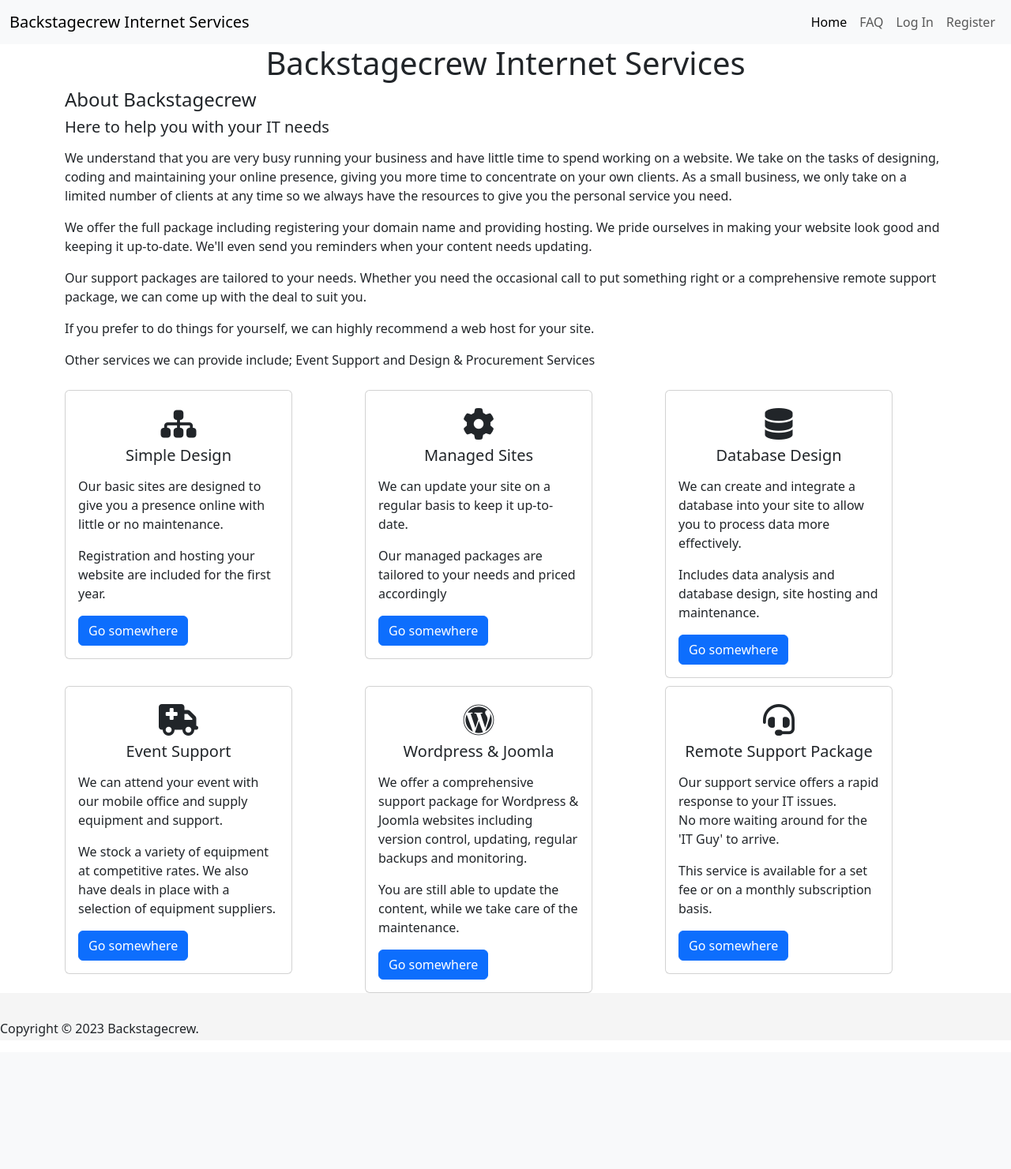
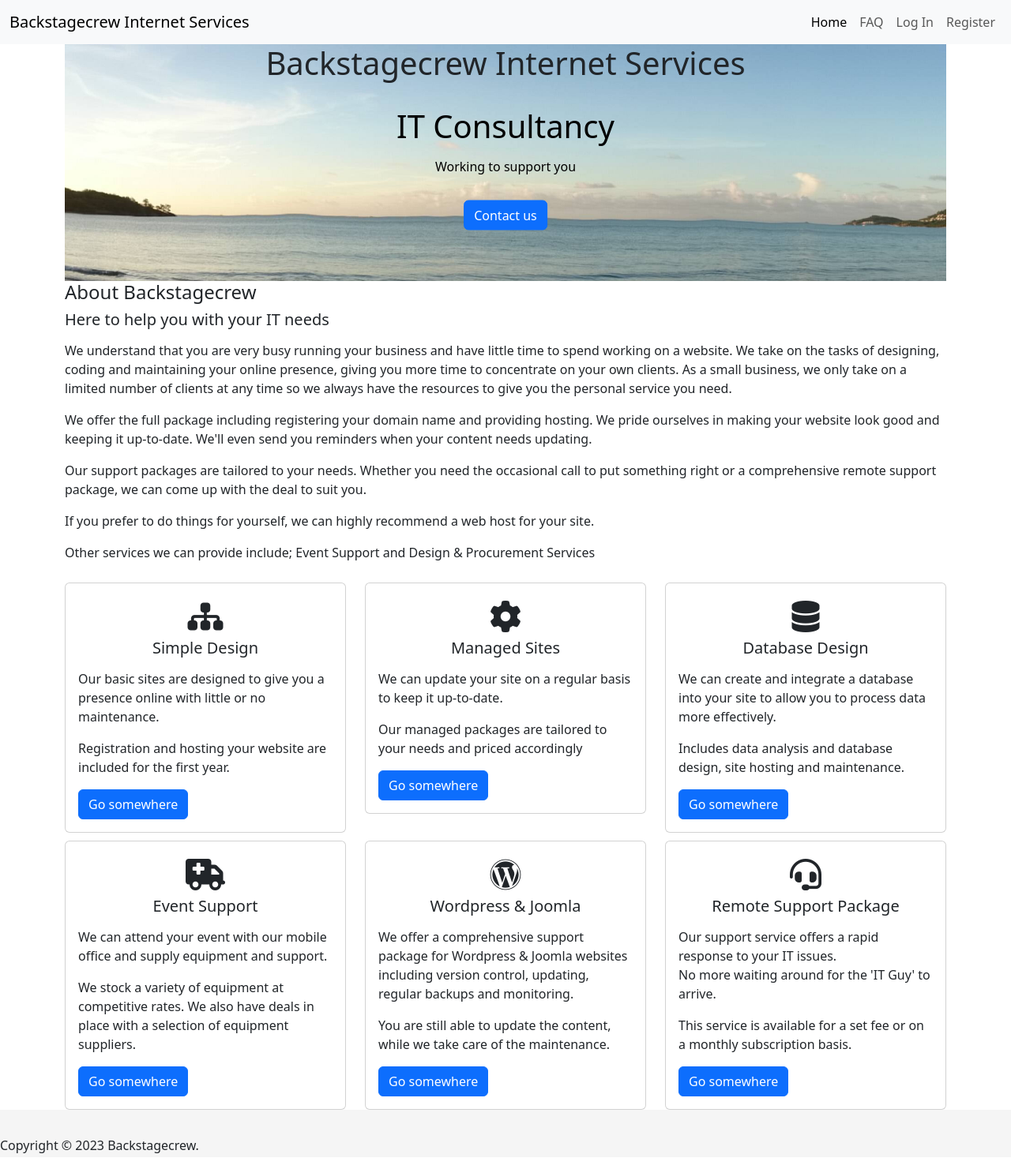
Before and after one commit to BackstagecrewIS/devsite, a Flask app: page / in a window 1280 px wide. Shown: the whole page at 79% size. Before the commit the page ends 1313 px from the top, so only its background shows below. Run offline with Flask 2, Linux system fonts and the light colour scheme; some libraries are stand-ins or nearby versions.

Commit message:
Add hero image to main.html and adjust styles

```diff
--- a/faq/routes.py
+++ b/faq/routes.py
@@ -16,6 +16,11 @@ def faq():
     categories = list(Category.query.order_by(Category.id).all())
     return render_template(
         "faq.html", questions=questions, categories=categories)
+
+
+@app.route("/hero-image")
+def hero():
+    return render_template("templates/img/hero-image.jpg")
 
 
 @app.route("/register", methods=["GET", "POST"])
@@ -49,6 +54,7 @@ def register():
         db.session.add(new_user)
         db.session.commit()
         flash("Registration Successful")
+        flash(new_user)
         return render_template("login.html")
     return render_template("register.html")
 
--- a/faq/static/css/style.css
+++ b/faq/static/css/style.css
@@ -56,9 +56,38 @@ body {
 }
 
 .card {
+    width: 100%;
     margin-top: 10px;
 }
 
 .card-image {
     margin: 15px;
 }
+
+/* Hero image */
+.hero-image {
+    background-image: url('../images/hero-image.jpg');
+
+    /* Set a specific height */
+    height: 300px;
+
+    /* Position and center the image to scale nicely on all screens */
+    background-position: center;
+    background-repeat: no-repeat;
+    background-size: cover;
+    position: relative;
+  }
+
+  /* Place text in the middle of the image */
+  .hero-text {
+    text-align: center;
+    position: absolute;
+    top: 50%;
+    left: 50%;
+    transform: translate(-50%, -50%);
+    color: black;
+  }
+
+  .hero-text h1, p {
+    margin-top: 15px;
+  }
--- a/faq/templates/faq.html
+++ b/faq/templates/faq.html
@@ -1,7 +1,7 @@
 {% extends "base.html" %}
 {% block content %}
 
-{% if session["user"] %}
+{% if session['user']: %}
     <div class="row">
         <div class="col">
             <a href="{{ url_for('add_question') }}" class="btn btn-primary wide-button">Ask a Question
@@ -11,7 +11,7 @@
 {% else %}
 <div class="row">
     <div class="col">
-        <a href="{{ url_for('add_question') }}" class="btn btn-primary wide-button" data-bs-toggle="modal" data-bs-target="#modal">Ask a Question
+        <a href="#" class="btn btn-primary wide-button" data-bs-toggle="modal" data-bs-target="#modal">Ask a Question
             <i class="fa-solid fa-question"></i></a>
     </div>
 </div>
--- a/faq/templates/main.html
+++ b/faq/templates/main.html
@@ -1,12 +1,17 @@
 {% extends "base.html" %}
 {% block content %}
 
-<header>
+<header class="hero-image">
+    <div class="hero-text">
+        <h1>IT Consultancy</h1>
+        <p>Working to support you</p>
+        <button class="btn btn-primary">Contact us</button>
+    </div>
     <h1 class="center-align">Backstagecrew Internet Services</h1>
 </header>
 
-<div class="row">
-    <div class="col-md-12 col-sm-6 wow fadeInLeft" data-wow-delay="0.9s">
+<section class="row">
+    <div class="col-12">
         <h4>About Backstagecrew</h4>
         <h5>Here to help you with your IT needs</h5>
         <p>We understand that you are very busy running your business and have little time to spend working on a website. We take on the tasks of designing, coding and maintaining your online presence, giving you more time to concentrate on your own clients. As a small business, we only take on a limited number of clients at any time so we always have the resources to give you the personal service you need.</p>
@@ -15,11 +20,11 @@
         <p>If you prefer to do things for yourself, we can highly recommend a web host for your site.</p>
         <p>Other services we can provide include; Event Support and Design &amp; Procurement Services</p>
     </div>
-</div>
+</section>
 
 <div class="row">
-    <div class="col-md-4 col-sm-4">
-        <div class="card" style="width: 18rem;">
+    <div class="col-xs-12 col-sm-6 col-md-4">
+        <div class="card">
             <div class="card-body">
                 <h5 class="card-title center-align card-image"><i class="fa-solid fa-sitemap fa-2xl"></i></h5>
                 <h5 class="card-title center-align">Simple Design</h5>
@@ -29,8 +34,8 @@
             </div>
         </div>
     </div>
-    <div class="col-md-4 col-sm-4">
-        <div class="card" style="width: 18rem;">
+    <div class="col-xs-12 col-sm-6 col-md-4">
+        <div class="card">
             <div class="card-body">
                 <h5 class="card-title center-align card-image"><i class="fa-solid fa-cog fa-2xl"></i></h5>
                 <h5 class="card-title center-align">Managed Sites</h5>
@@ -40,8 +45,8 @@
             </div>
         </div>
     </div>
-    <div class="col-md-4 col-sm-4">
-        <div class="card" style="width: 18rem;">
+    <div class="col-xs-12 col-sm-6 col-md-4">
+        <div class="card">
             <div class="card-body">
                 <h5 class="card-title center-align card-image"><i class="fa-solid fa-database fa-2xl"></i></h5>
                 <h5 class="card-title center-align">Database Design</h5>
@@ -51,8 +56,8 @@
             </div>
         </div>
     </div>
-    <div class="col-md-4 col-sm-4">
-        <div class="card" style="width: 18rem;">
+    <div class="col-xs-12 col-sm-6 col-md-4">
+        <div class="card">
             <div class="card-body">
                 <h5 class="card-title center-align card-image"><i class="fa-solid fa-ambulance fa-2xl"></i></h5>
                 <h5 class="card-title center-align">Event Support</h5>
@@ -62,8 +67,8 @@
             </div>
         </div>
     </div>
-    <div class="col-md-4 col-sm-4">
-        <div class="card" style="width: 18rem;">
+    <div class="col-xs-12 col-sm-6 col-md-4">
+        <div class="card">
             <div class="card-body">
                 <h5 class="card-title center-align card-image"><i class="fa-brands fa-wordpress fa-2xl"></i></h5>
                 <h5 class="card-title center-align">Wordpress &amp; Joomla</h5>
@@ -73,8 +78,8 @@
             </div>
         </div>
     </div>
-    <div class="col-md-4 col-sm-4">
-        <div class="card" style="width: 18rem;">
+    <div class="col-xs-12 col-sm-6 col-md-4">
+        <div class="card">
             <div class="card-body">
                 <h5 class="card-title center-align card-image"><i class="fa-solid fa-headset fa-2xl"></i></h5>
                 <h5 class="card-title center-align">Remote Support Package</h5>
```
Also changed, not shown: README.md, faq/static/images/hero-image.jpg (added).
